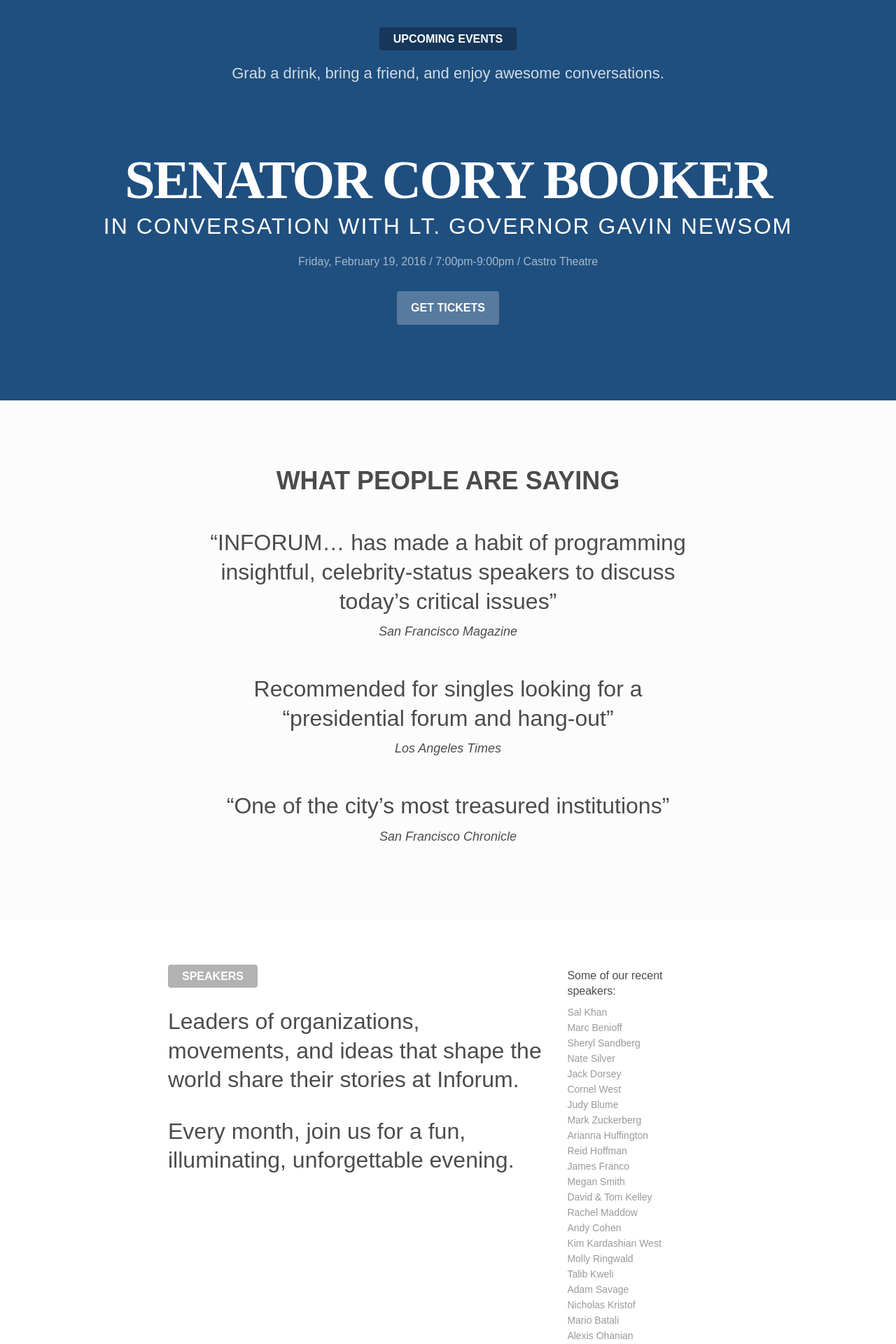
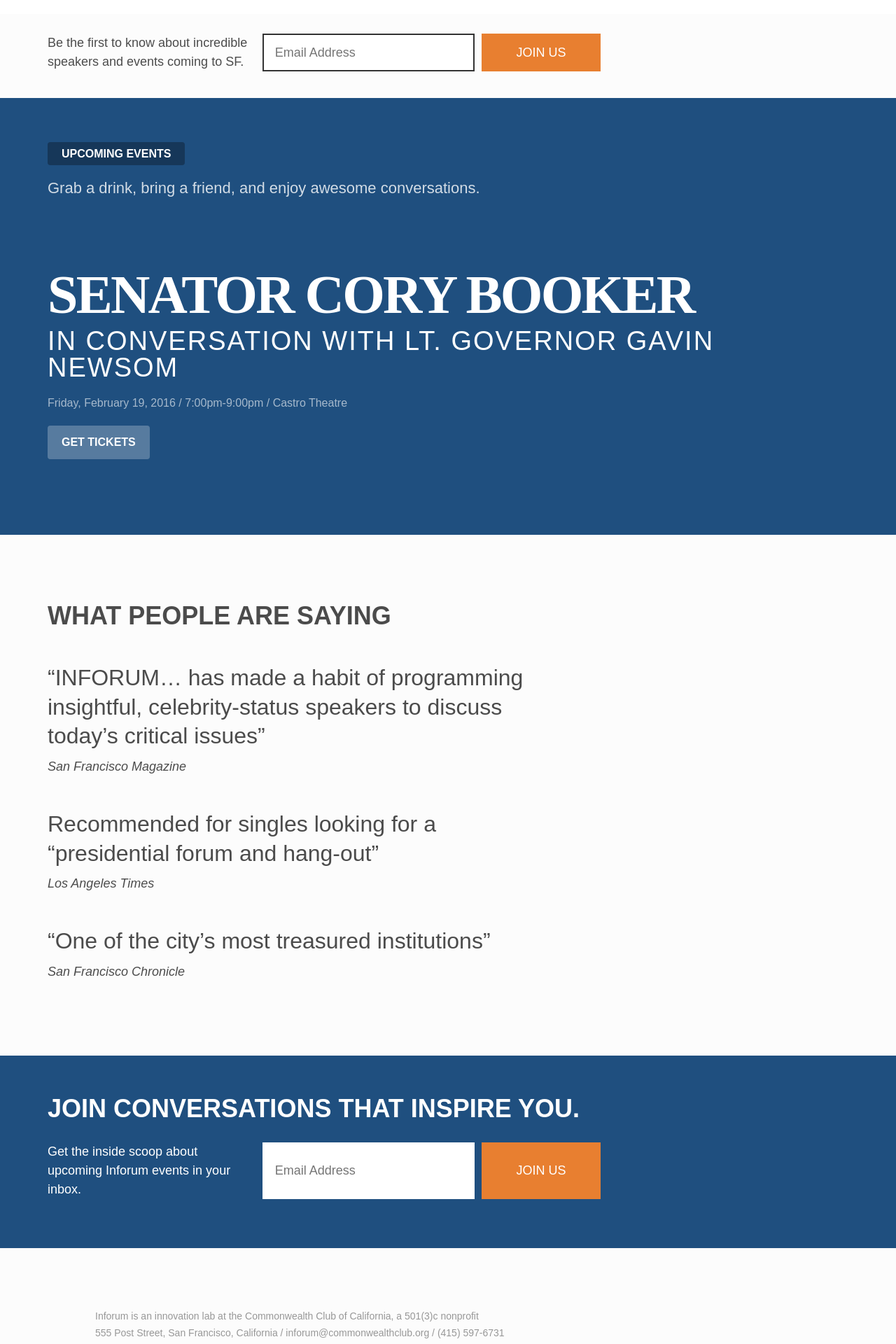
Before and after one commit to tomng/inforumsf, a WordPress theme: template themes/inforum/front-page.php in a window 1280 px wide. Shown: the part 760-2680 px from the top of the page at 70% size. Run offline with PHP 8.4 and a stand-in for WordPress, Linux system fonts and the light colour scheme; the site name, menu and one post (Sample post) are stand-ins, and other content is empty; some libraries are stand-ins or nearby versions.

Commit message:
Initial left-aligned front page.

```diff
--- a/themes/inforum/front-page.php
+++ b/themes/inforum/front-page.php
@@ -10,12 +10,10 @@ get_header(); ?>
 	<div id="primary" class="content-area">
 		<main id="main" class="site-main" role="main">
 
-			<div class="hero thin-section section-light">
+			<div class="hero section section-light">
 
-				<div class="section-content">
 					<h1>Make your weeknights memorable.</h1>
 					<p>Inspired, unscripted conversations with leaders in politics, culture, tech, business, social issues, design, and more. <strong>Join us at Inforum.</strong></p>
-				</div>
 			</div>
 
 			<div class="thin-section section-medium">
@@ -39,7 +37,7 @@ get_header(); ?>
 				</div>
 			</div>
 
-			<div class="upcoming-events center section section-dark">
+			<div class="upcoming-events section section-dark">
 				<div class="tag">Upcoming Events</div>
 				<p>Grab a drink, bring a friend, and enjoy awesome conversations.</p>
 				<div class="event">
@@ -54,7 +52,7 @@ get_header(); ?>
 				</div>
 			</div>
 
-			<div class="section section-medium center">
+			<div class="section section-medium">
 
 				<div class="section-content width-medium">
 					<h2>What people are saying</h2>
@@ -71,59 +69,9 @@ get_header(); ?>
 				</div>
 			</div>
 
-			<div class="section section-light">
-
-				<div class="speakers section-content">
-					<div class="speakers-primary">
-						<div class="tag">Speakers</div>
-
-						<h3>
-							Leaders of organizations, movements, and ideas that shape the world share their stories at Inforum.
-						</h3>
-						<h3>
-							Every month, join us for a fun, illuminating, unforgettable evening.
-						</h3>
-					</div>
-
-					<div class="speakers-secondary">
-						<div class="recent-speakers">
-							<p class="intro">Some of our recent speakers:</p>
-							<p>Sal Khan</p>
-							<p>Marc Benioff</p>
-							<p>Sheryl Sandberg</p>
-							<p>Nate Silver</p>
-							<p>Jack Dorsey</p>
-							<p>Cornel West</p>
-							<p>Judy Blume</p>
-							<p>Mark Zuckerberg</p>
-							<p>Arianna Huffington</p>
-							<p>Reid Hoffman</p>
-							<p>James Franco</p>
-							<p>Megan Smith</p>
-							<p>David &amp; Tom Kelley </p>
-							<p>Rachel Maddow</p>
-							<p>Andy Cohen</p>
-							<p>Kim Kardashian West</p>
-							<p>Molly Ringwald</p>
-							<p>Talib Kweli</p>
-							<p>Adam Savage</p>
-							<p>Nicholas Kristof</p>
-							<p>Mario Batali</p>
-							<p>Alexis Ohanian</p>
-							<p>Jared Diamond</p>
-							<p>Cecile Richards</p>
-							<p>Marissa Mayer</p>
-							<p>Rashida Jones</p>
-							<p>John Maeda</p>
-							<p>Chuck Palahniuk</p>
-						</div>
-					</div>
-				</div>
-			</div>
-
-			<div class="thin-section section-dark">
+			<div class="thin-section section-dark" style="padding-bottom: 60px">
 				<div class="section-content">
-					<h2 class="center">Join conversations that inspire you</h2>
+					<h2>Join conversations that inspire you.</h2>
 
 							<!-- Begin MailChimp Signup Form -->
 							<div id="mc_embed_signup">
--- a/themes/inforum/style.css
+++ b/themes/inforum/style.css
@@ -1022,6 +1022,7 @@ ul.nav-menu {
 
 .hero {
 	/*outline: solid 1px red;*/
+	max-width: 800px;
 }
 
 .hero p {
@@ -1040,7 +1041,6 @@ ul.nav-menu {
 	font-size:18px;
 
 	flex-flow: row wrap;
-	align-items: center;
 	/*outline: solid 1px red;*/
 
 }
@@ -1153,7 +1153,7 @@ ul.nav-menu {
 }
 
 .upcoming-events h1 {
-	margin:48px 0 10px 0;
+	margin:48px 0 8px 0;
 	text-transform: uppercase;
 	font-weight: 600;
 	font-size: 78px;
@@ -1167,10 +1167,10 @@ ul.nav-menu {
 	text-transform: uppercase;
 
 	font-weight: 200;
-	font-size: 32px;
+	font-size: 38px;
 	letter-spacing: 2px;
 	color: #FFFFFF;
-	line-height: 1.1em;
+	line-height: 1.0em;
 }
 
 .upcoming-events .info {
@@ -1180,7 +1180,7 @@ ul.nav-menu {
 
 .get-tickets {
 	display: inline-block;
-	margin: 20px 0 0 0;
+	margin: 10px 0 0 0;
 
 	font-weight: 600;
 	text-transform: uppercase;
@@ -1281,6 +1281,11 @@ p.attribution {
 }
 
 .section-content {
+	/*margin: auto;*/
+	max-width: 800px;
+}
+
+.section-content-centered {
 	margin: auto;
 	max-width: 800px;
 }
@@ -1388,7 +1393,7 @@ footer a:hover {
 	}
 
 	.upcoming-events h1 {
-		font-size: 48px;
+		font-size: 54px;
 	}
 
 	.upcoming-events h2 {
```
